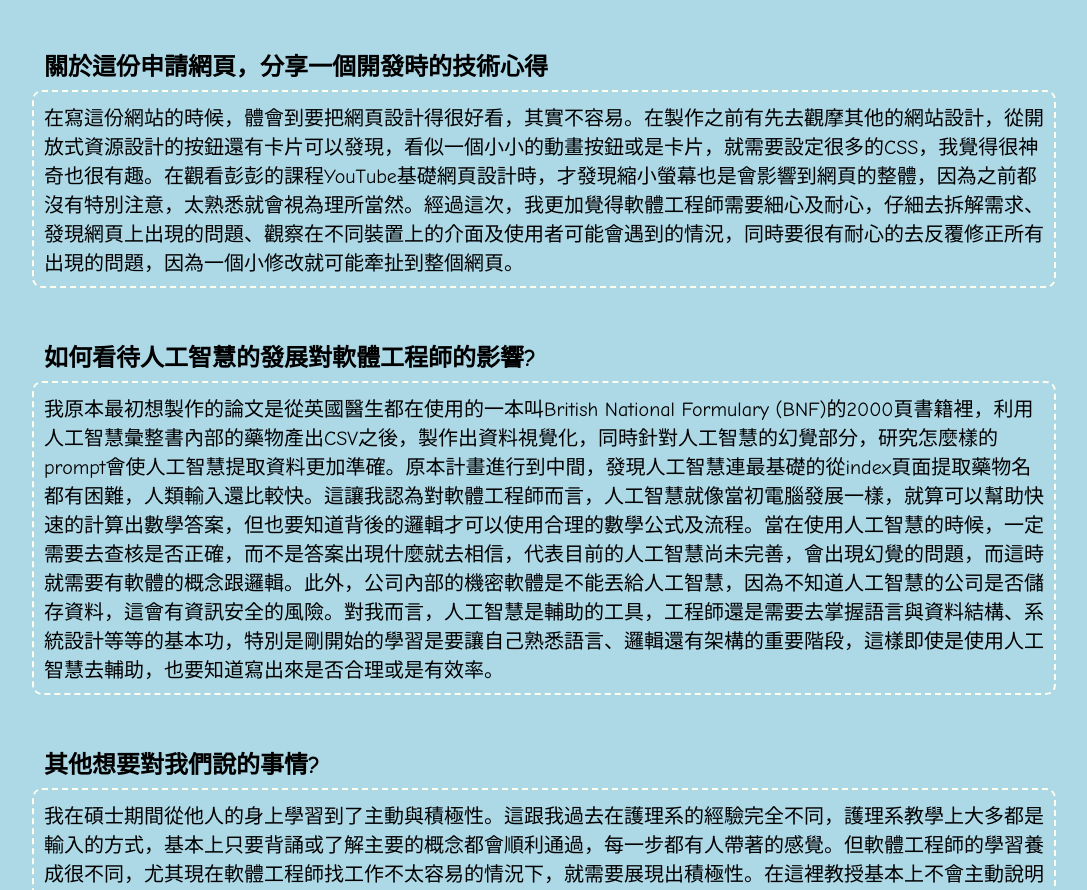
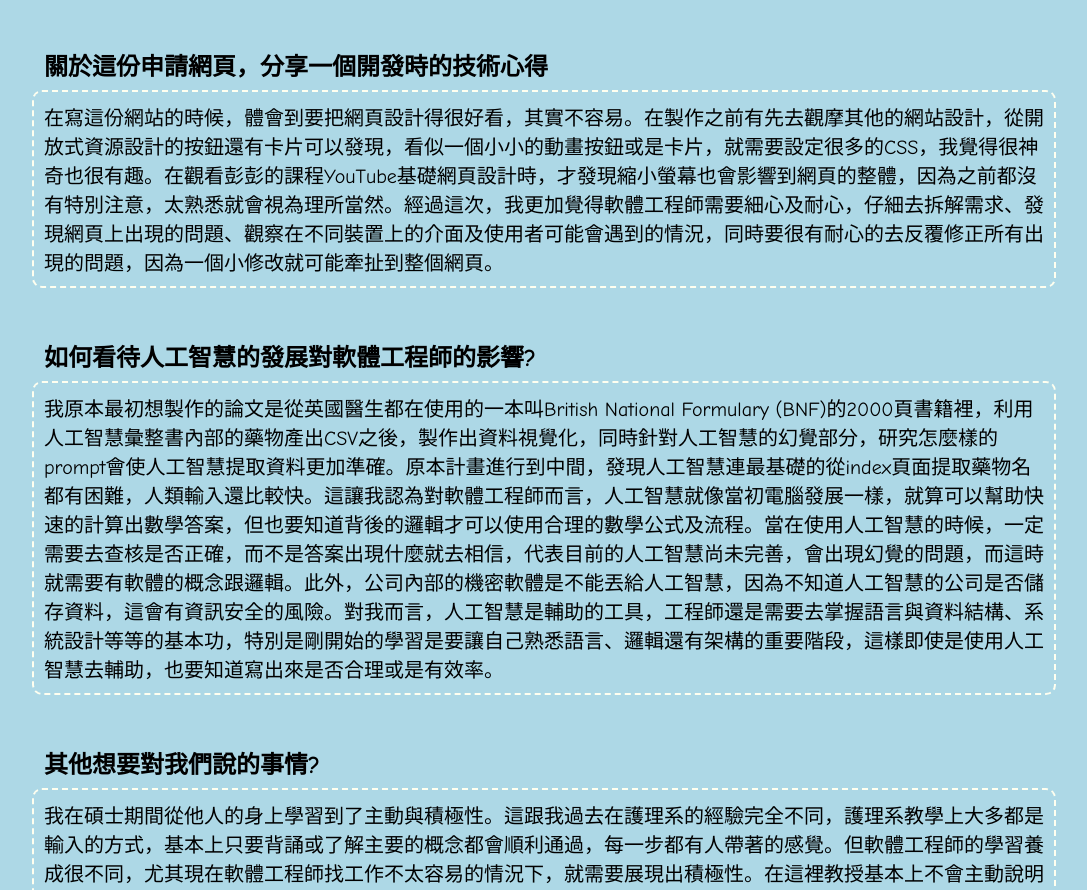
Before and after one commit to yuntsai35/wehelp-application, a plain HTML site: page index.html in a window 1280 px wide. Shown: the part 2224-3114 px from the top of the page, without its empty margins (96-1183 px from the left). Drawn offline with Linux system fonts and the light colour scheme.

Commit message:
Update index.html

```diff
--- a/index.html
+++ b/index.html
@@ -135,7 +135,7 @@
     <section id="dev">
     <h2 id="dev"> 關於這份申請網頁，分享一個開發時的技術心得</h2>
 
-    <div class="outlayer"> 在寫這份網站的時候，體會到要把網頁設計得很好看，其實不容易。在製作之前有先去觀摩其他的網站設計，從開放式資源設計的按鈕還有卡片可以發現，看似一個小小的動畫按鈕或是卡片，就需要設定很多的CSS，我覺得很神奇也很有趣。在觀看彭彭的課程YouTube基礎網頁設計時，才發現縮小螢幕也是會影響到網頁的整體，因為之前都沒有特別注意，太熟悉就會視為理所當然。經過這次，我更加覺得軟體工程師需要細心及耐心，仔細去拆解需求、發現網頁上出現的問題、觀察在不同裝置上的介面及使用者可能會遇到的情況，同時要很有耐心的去反覆修正所有出現的問題，因為一個小修改就可能牽扯到整個網頁。</div>
+    <div class="outlayer"> 在寫這份網站的時候，體會到要把網頁設計得很好看，其實不容易。在製作之前有先去觀摩其他的網站設計，從開放式資源設計的按鈕還有卡片可以發現，看似一個小小的動畫按鈕或是卡片，就需要設定很多的CSS，我覺得很神奇也很有趣。在觀看彭彭的課程YouTube基礎網頁設計時，才發現縮小螢幕也會影響到網頁的整體，因為之前都沒有特別注意，太熟悉就會視為理所當然。經過這次，我更加覺得軟體工程師需要細心及耐心，仔細去拆解需求、發現網頁上出現的問題、觀察在不同裝置上的介面及使用者可能會遇到的情況，同時要很有耐心的去反覆修正所有出現的問題，因為一個小修改就可能牽扯到整個網頁。</div>
     </section>
     <br>
     <section id="connect">
```
